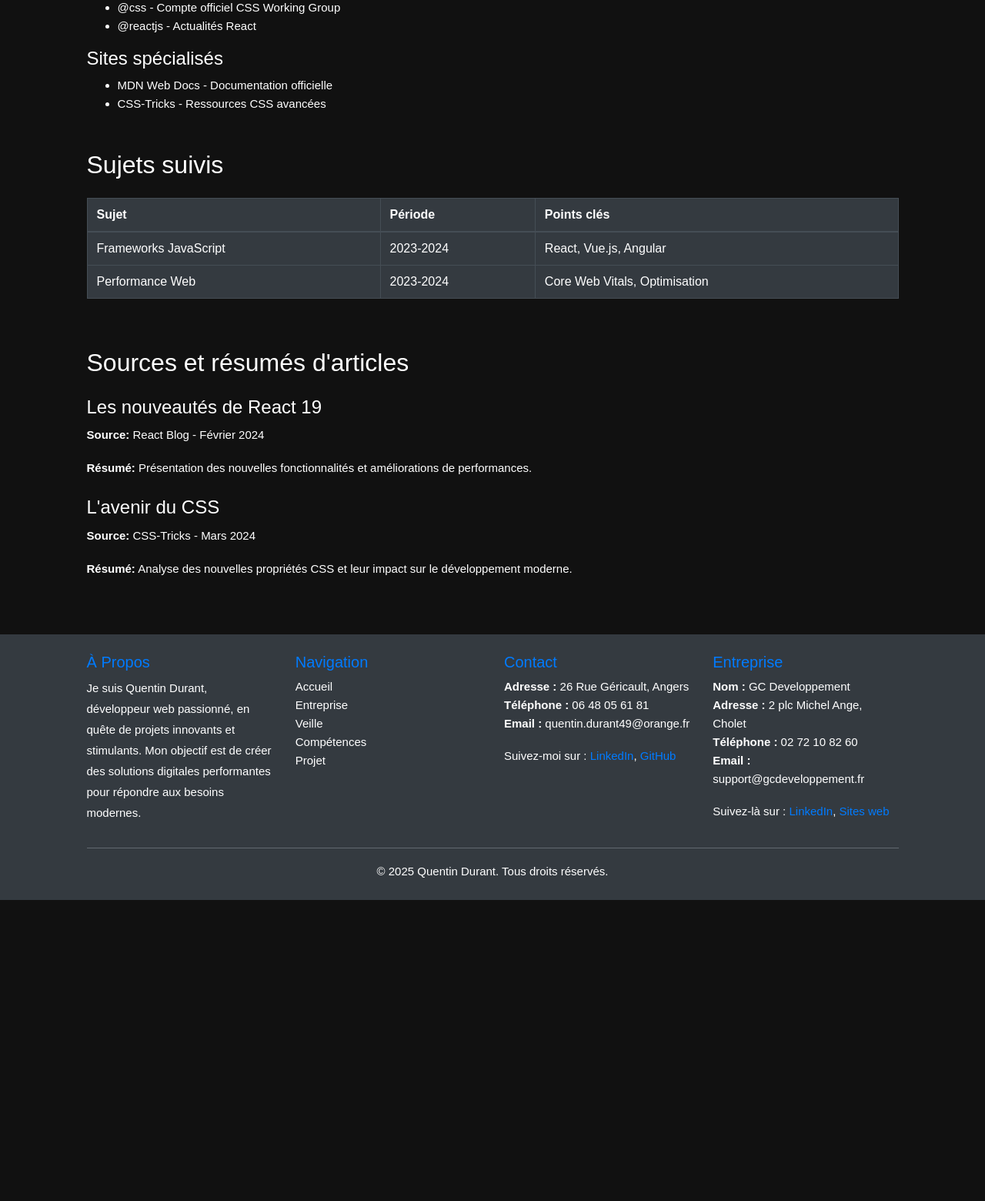
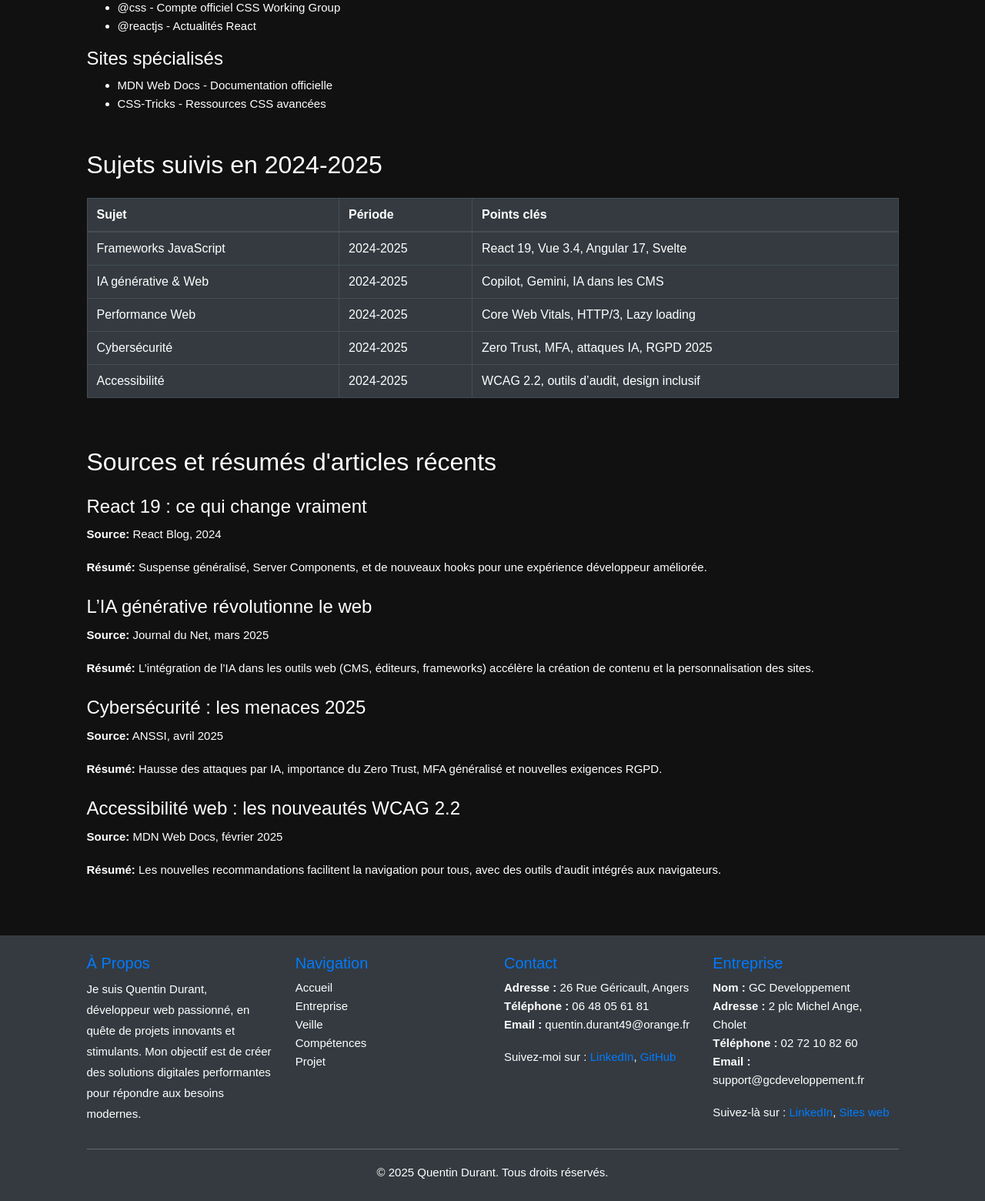
Before and after one commit to Quentindurant/Portfolio, a PHP site: page /web.php in a window 1280 px wide. Shown: the part 800-2360 px from the top of the page at 77% size. Before the commit the page ends 1969 px from the top, so only its background shows below. Run offline with PHP 8.4, Linux system fonts and the light colour scheme.

Commit message:
Update web.php

```diff
--- a/dark/web.php
+++ b/dark/web.php
@@ -54,7 +54,7 @@ include 'partials/header.php';
             </div>
 
             <!-- Sujets suivis -->
-            <h2 class="mb-4 mt-5 text-white">Sujets suivis</h2>
+            <h2 class="mb-4 mt-5 text-white">Sujets suivis en 2024-2025</h2>
             <div class="table-responsive">
                 <table class="table table-bordered table-dark">
                     <thead>
@@ -67,30 +67,55 @@ include 'partials/header.php';
                     <tbody>
                         <tr>
                             <td>Frameworks JavaScript</td>
-                            <td>2023-2024</td>
-                            <td>React, Vue.js, Angular</td>
+                            <td>2024-2025</td>
+                            <td>React 19, Vue 3.4, Angular 17, Svelte</td>
+                        </tr>
+                        <tr>
+                            <td>IA générative & Web</td>
+                            <td>2024-2025</td>
+                            <td>Copilot, Gemini, IA dans les CMS</td>
                         </tr>
                         <tr>
                             <td>Performance Web</td>
-                            <td>2023-2024</td>
-                            <td>Core Web Vitals, Optimisation</td>
+                            <td>2024-2025</td>
+                            <td>Core Web Vitals, HTTP/3, Lazy loading</td>
+                        </tr>
+                        <tr>
+                            <td>Cybersécurité</td>
+                            <td>2024-2025</td>
+                            <td>Zero Trust, MFA, attaques IA, RGPD 2025</td>
+                        </tr>
+                        <tr>
+                            <td>Accessibilité</td>
+                            <td>2024-2025</td>
+                            <td>WCAG 2.2, outils d’audit, design inclusif</td>
                         </tr>
                     </tbody>
                 </table>
             </div>
 
             <!-- Sources et résumés -->
-            <h2 class="mb-4 mt-5 text-white">Sources et résumés d'articles</h2>
+            <h2 class="mb-4 mt-5 text-white">Sources et résumés d'articles récents</h2>
             <div class="article-summaries">
                 <div class="article mb-4">
-                    <h4 class="text-white">Les nouveautés de React 19</h4>
-                    <p class="text-white"><strong>Source:</strong> React Blog - Février 2024</p>
-                    <p class="text-white"><strong>Résumé:</strong> Présentation des nouvelles fonctionnalités et améliorations de performances.</p>
+                    <h4 class="text-white">React 19 : ce qui change vraiment</h4>
+                    <p class="text-white"><strong>Source:</strong> React Blog, 2024</p>
+                    <p class="text-white"><strong>Résumé:</strong> Suspense généralisé, Server Components, et de nouveaux hooks pour une expérience développeur améliorée.</p>
                 </div>
                 <div class="article mb-4">
-                    <h4 class="text-white">L'avenir du CSS</h4>
-                    <p class="text-white"><strong>Source:</strong> CSS-Tricks - Mars 2024</p>
-                    <p class="text-white"><strong>Résumé:</strong> Analyse des nouvelles propriétés CSS et leur impact sur le développement moderne.</p>
+                    <h4 class="text-white">L’IA générative révolutionne le web</h4>
+                    <p class="text-white"><strong>Source:</strong> Journal du Net, mars 2025</p>
+                    <p class="text-white"><strong>Résumé:</strong> L’intégration de l’IA dans les outils web (CMS, éditeurs, frameworks) accélère la création de contenu et la personnalisation des sites.</p>
+                </div>
+                <div class="article mb-4">
+                    <h4 class="text-white">Cybersécurité : les menaces 2025</h4>
+                    <p class="text-white"><strong>Source:</strong> ANSSI, avril 2025</p>
+                    <p class="text-white"><strong>Résumé:</strong> Hausse des attaques par IA, importance du Zero Trust, MFA généralisé et nouvelles exigences RGPD.</p>
+                </div>
+                <div class="article mb-4">
+                    <h4 class="text-white">Accessibilité web : les nouveautés WCAG 2.2</h4>
+                    <p class="text-white"><strong>Source:</strong> MDN Web Docs, février 2025</p>
+                    <p class="text-white"><strong>Résumé:</strong> Les nouvelles recommandations facilitent la navigation pour tous, avec des outils d’audit intégrés aux navigateurs.</p>
                 </div>
             </div>
         </div>
```
